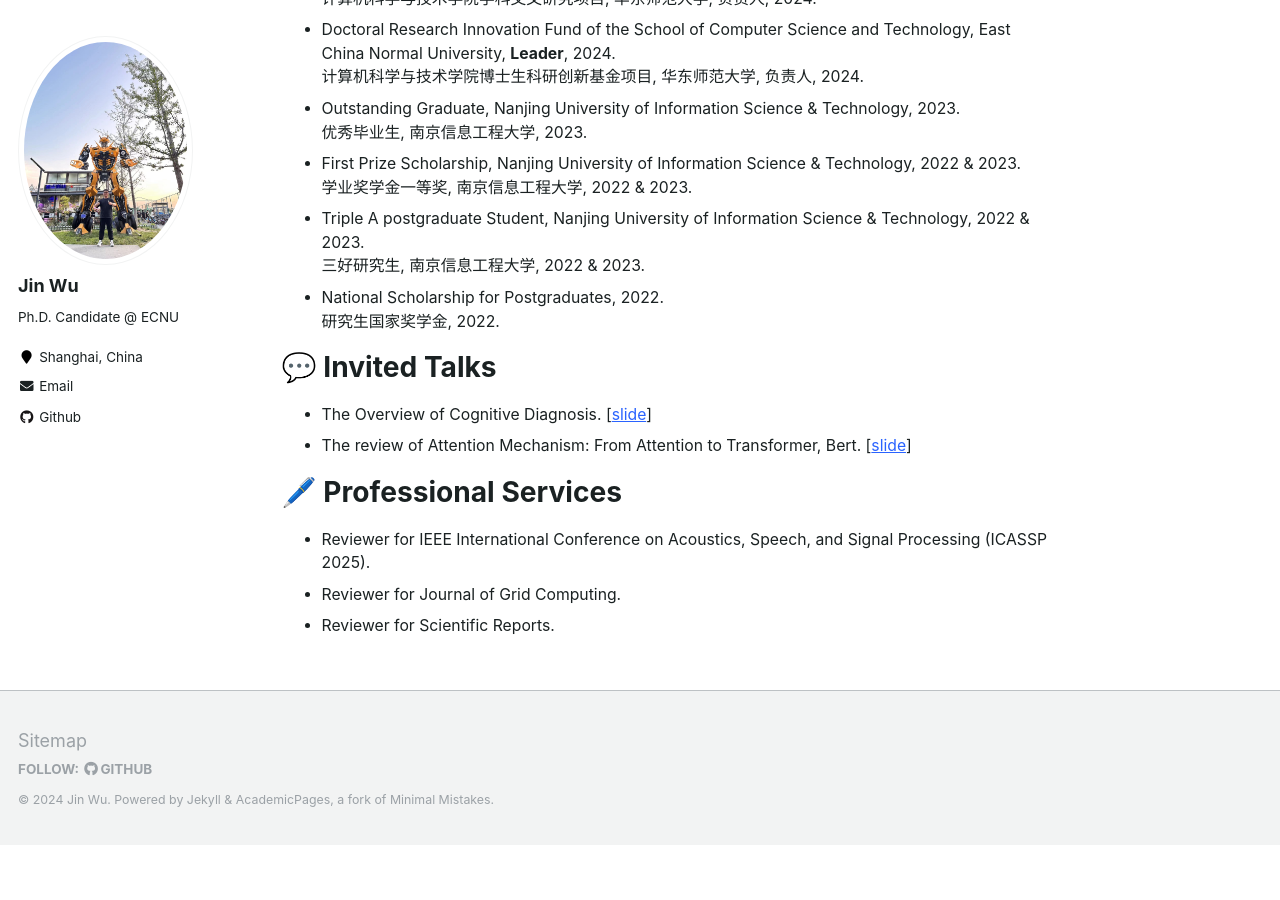
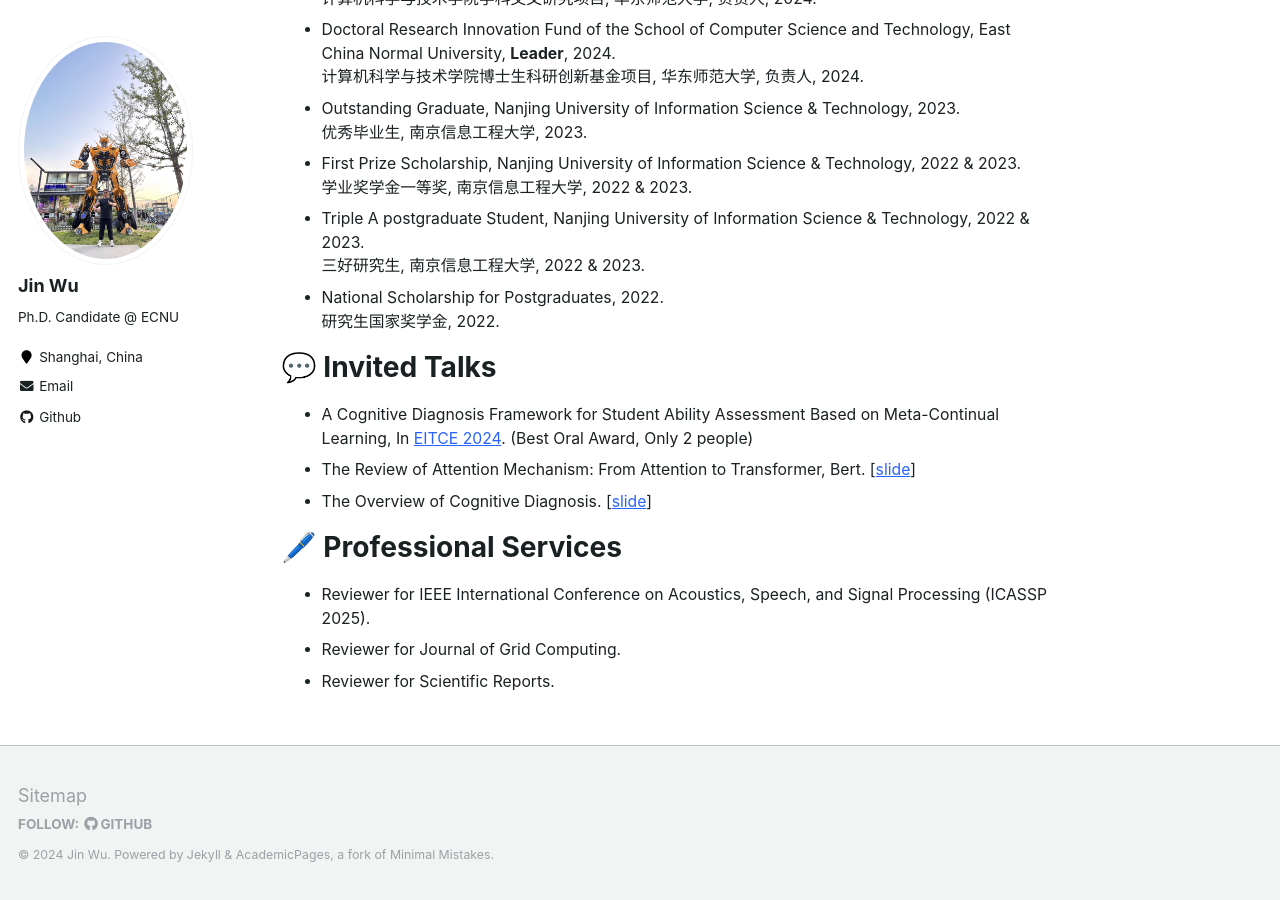
Before and after one commit to WooTzins/WooTzins.github.io, a Jekyll site: the page built from _pages/about.md, in a window 1280 px wide and 900 px high, scrolled down 1077 px. Built offline with Jekyll 4.4.1, drawn with Linux system fonts in a browser that asks for light colours; comment, search, counter and statistics services are not loaded; before the commit the page ends 1922 px from its top, so only the background shows below that.

Commit message:
Update about.md

```diff
--- a/_pages/about.md
+++ b/_pages/about.md
@@ -55,8 +55,10 @@ Currently, my main research area lies in studying the **Intelligent Education**,
 
 💬 Invited Talks
 ======
+* A Cognitive Diagnosis Framework for Student Ability Assessment Based on Meta-Continual Learning, In [EITCE 2024](https://www.eitce.org/).
+  (Best Oral Award, Only 2 people)
+* The Review of Attention Mechanism: From Attention to Transformer, Bert. [[slide](/files/attention.pdf)]
 * The Overview of Cognitive Diagnosis. [[slide](/files/Cognitive_Diagnosis_Review.pdf)]
-* The review of Attention Mechanism: From Attention to Transformer, Bert. [[slide](/files/attention.pdf)]
 
 
 🖊️ Professional Services
```
